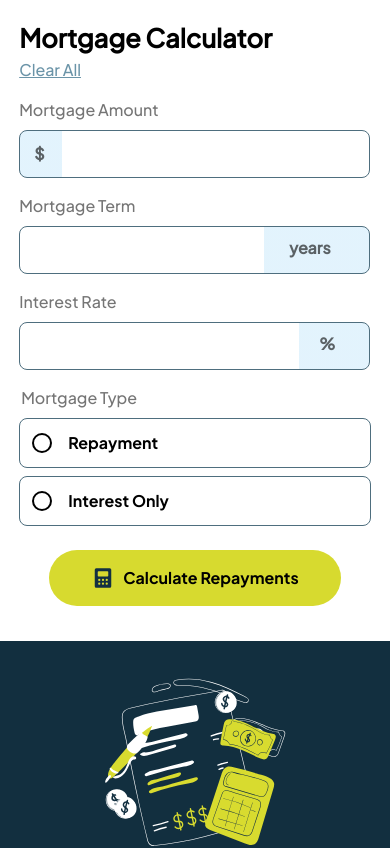
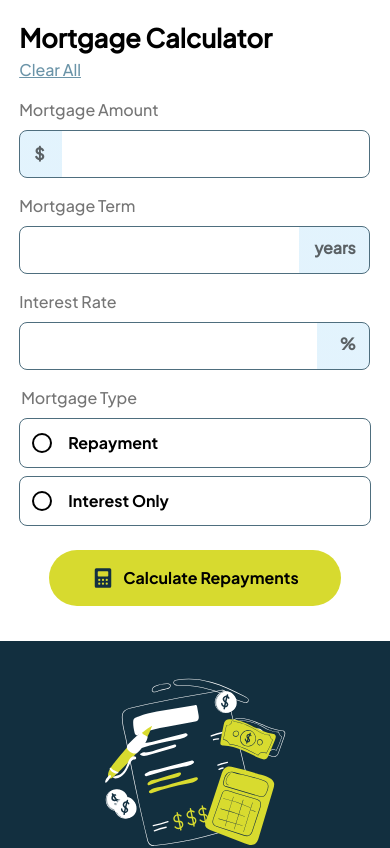
Before and after one commit to elizabethrsotomayor/mortgage-repayment-calculator-main, a React (Vite) app: page / in a window 390 px wide. Shown: the top 848 px of the page. Built offline with nearby package versions, Linux system fonts and the light colour scheme.

Commit message:
adjust values for labels on mobile

```diff
--- a/src/Calculator.css
+++ b/src/Calculator.css
@@ -163,11 +163,11 @@ input[type=number]::-webkit-outer-spin-button {
     }
 
     .term-rate-label::after {
-        left: 270px;
+        right: 15px;
     }
 
     .rate-label::after {
-        left: 300px;
+        right: 15px;
     }
 
     .text-field-amount {
@@ -175,11 +175,11 @@ input[type=number]::-webkit-outer-spin-button {
     }
 
     .text-field-term {
-        background-image: linear-gradient(to right, white 0% 70%, hsl(202, 86%, 94%) 10% 100%);;
+        background-image: linear-gradient(to right, white 0% 80%, hsl(202, 86%, 94%) 80% 100%);;
     }
 
     .text-field-rate {
-        background-image: linear-gradient(to right, white 0 80%, hsl(202, 86%, 94%) 50% 100%);
+        background-image: linear-gradient(to right, white 0 85%, hsl(202, 86%, 94%) 85% 100%);
     }
 
     .submit-btn {
```
